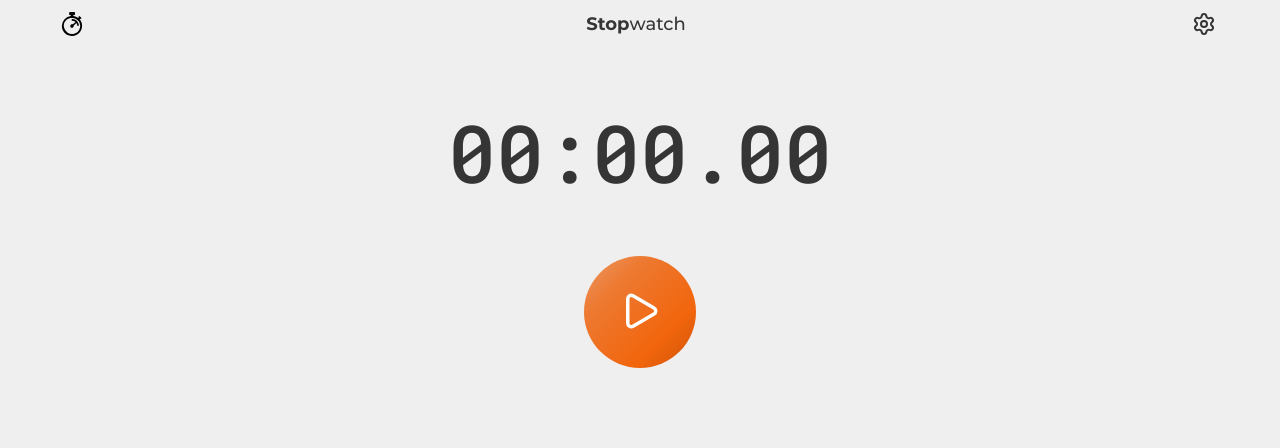
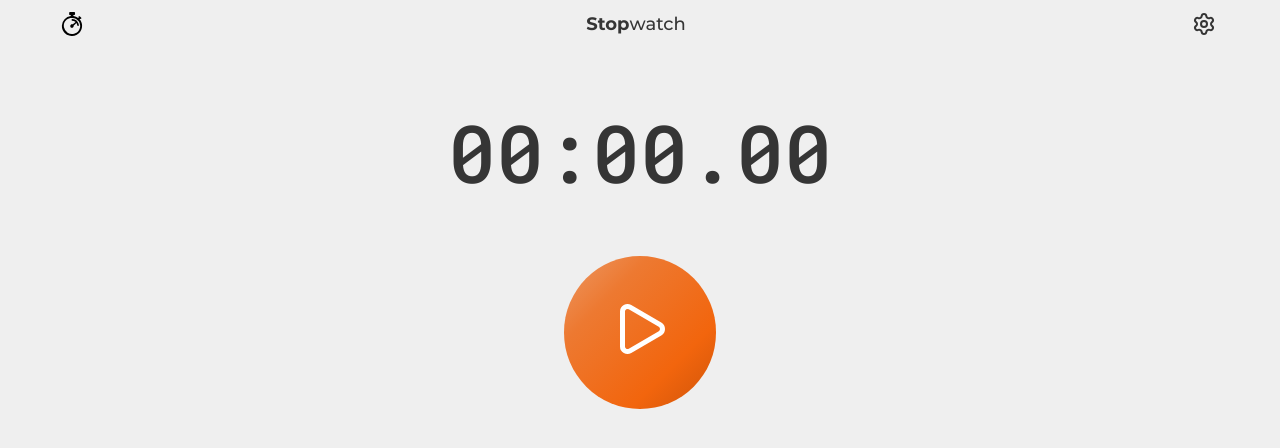
Before and after one commit to kepkame/stopwatch, a React (Vite) app: page / in a window 1280 px wide. Shown: the top 448 px of the page. Built offline with nearby package versions, Linux system fonts and the light colour scheme.

Commit message:
style: update button size and icon dimensions

```diff
--- a/src/components/ui/HeroActionButton/HeroActionButton.module.scss
+++ b/src/components/ui/HeroActionButton/HeroActionButton.module.scss
@@ -1,13 +1,11 @@
 .heroButton {
   display: block;
-  width: 112px;
-  height: 112px;
-  padding: 34px;
+  padding: 43px 46px;
   margin: 0 auto;
 
   svg {
-    width: 42px;
-    height: 42px;
+    width: 60px;
+    height: 60px;
   }
 }
 
```
